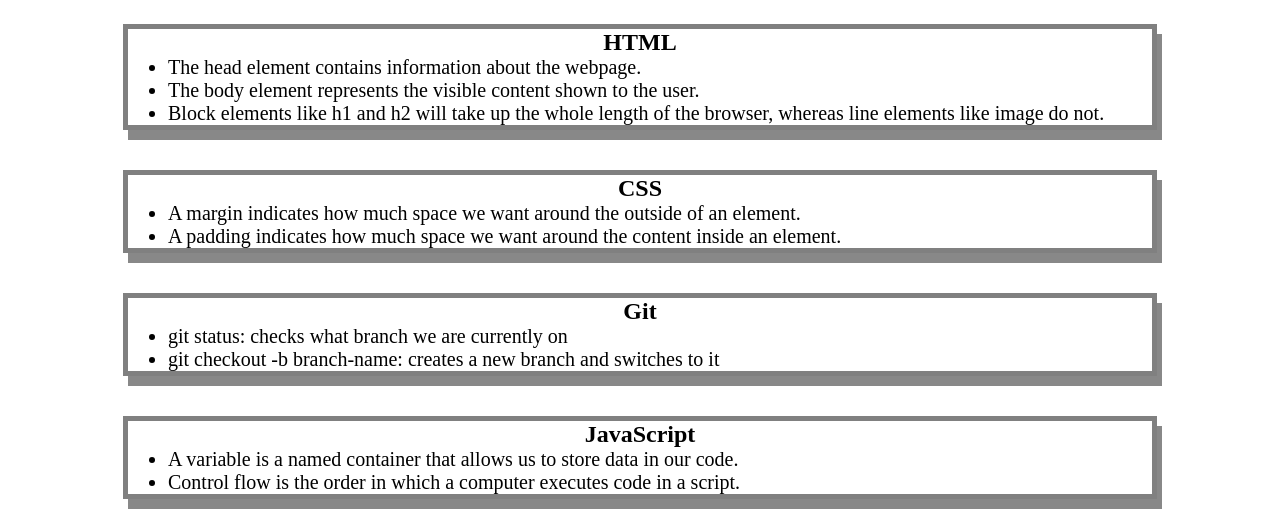
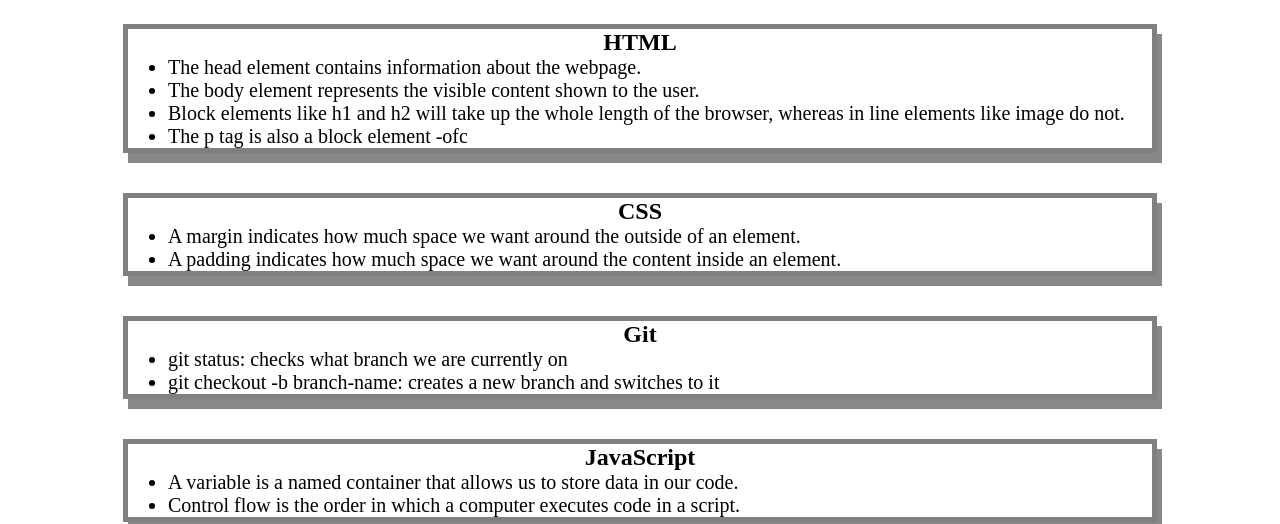
Before and after one commit to LantianPinkney/prework-study-guide, a plain HTML site: page index.html in a window 1280 px wide. Shown: the part 136-660 px from the top of the page. Drawn offline with Linux system fonts and the light colour scheme.

Commit message:
in line and p element notes

```diff
--- a/index.html
+++ b/index.html
@@ -24,7 +24,8 @@
             <ul>
                 <li>The head element contains information about the webpage.</li>
                 <li>The body element represents the visible content shown to the user.</li>
-                <li>Block elements like h1 and h2 will take up the whole length of the browser, whereas line elements like image do not.</li>
+                <li>Block elements like h1 and h2 will take up the whole length of the browser, whereas in line elements like image do not.</li>
+                <li>The p tag is also a block element -ofc</li>
          </ul>
         </section>
 
```
